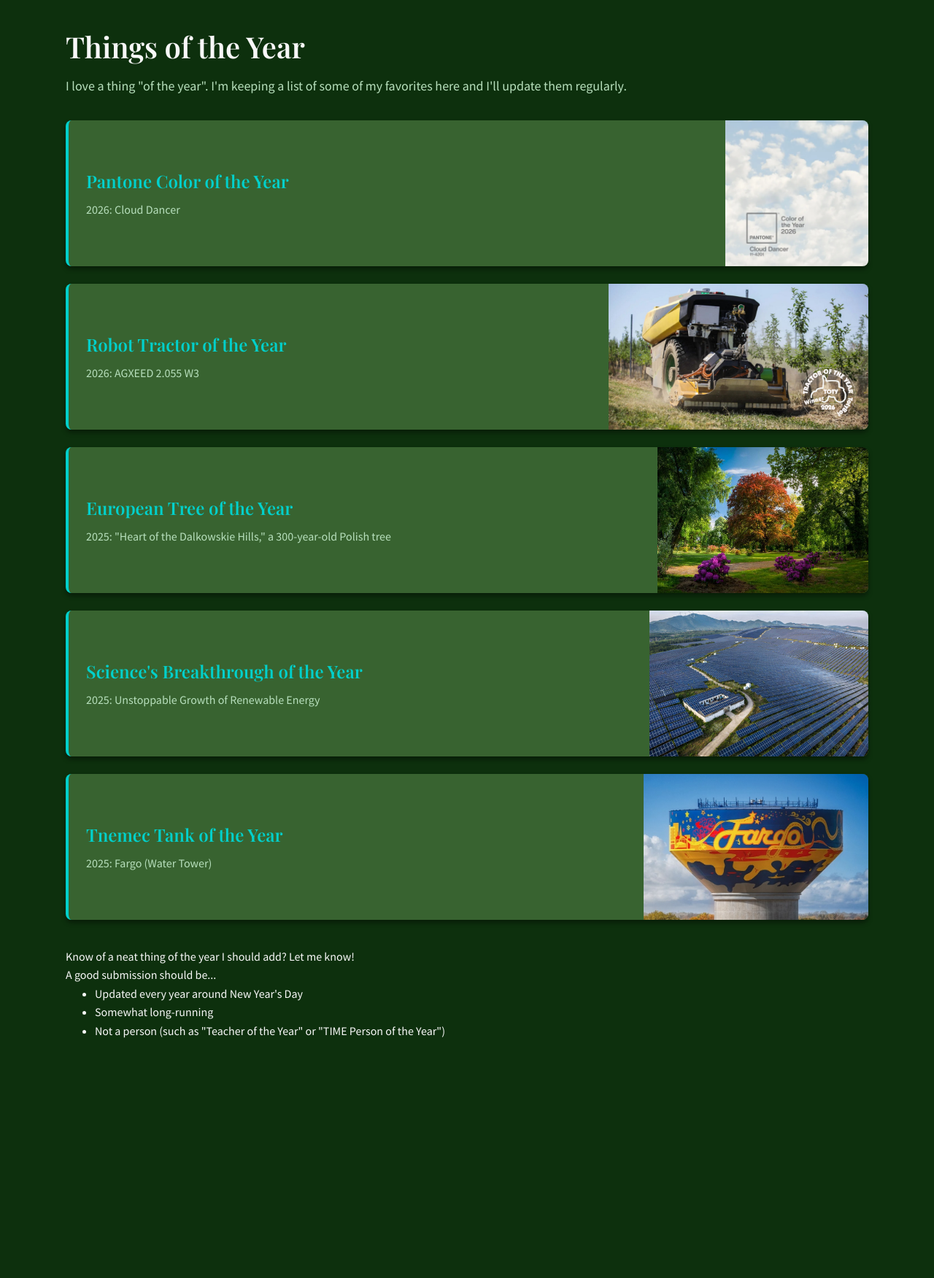
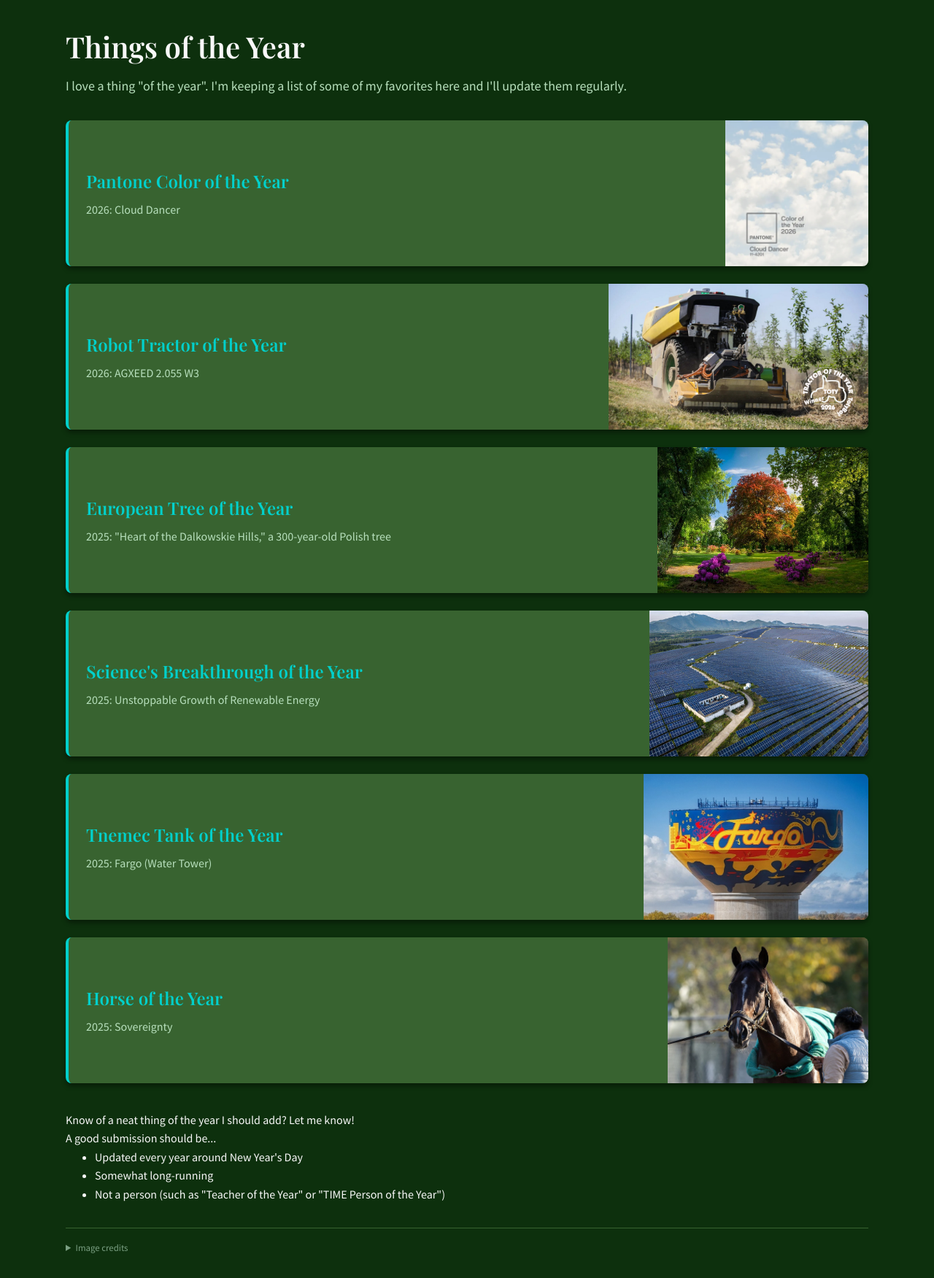
Before and after one commit to prismika/prismika.github.io, a Jekyll site: the page projects/things-of-the-year/index.html, which Jekyll copies as it is, in a window 1280 px wide. Shown: the whole page at 73% size. Built offline with Jekyll 4.4.1, drawn with Linux system fonts in a browser that asks for light colours; before the commit the page ends 1459 px from its top, so only the background shows below that.

Commit message:
Add Horse of the Year. Add photo credits.

```diff
--- a/projects/things-of-the-year/index.html
+++ b/projects/things-of-the-year/index.html
@@ -113,6 +113,34 @@
         .note {
             margin-top: 1cm;
         }
+        .image-credits {
+            margin-top: 2rem;
+            padding-top: 1rem;
+            border-top: 1px solid #386330;
+            font-size: 0.8rem;
+            color: #7a9f82;
+        }
+        .image-credits summary {
+            cursor: pointer;
+            color: #7a9f82;
+            transition: color 0.2s ease;
+        }
+        .image-credits summary:hover {
+            color: #b7dfbc;
+        }
+        .image-credits ul {
+            margin-top: 0.5rem;
+            margin-left: 1.5rem;
+            line-height: 1.8;
+        }
+        .image-credits a {
+            color: #7a9f82;
+            text-decoration: none;
+        }
+        .image-credits a:hover {
+            color: #00d0cb;
+            text-decoration: underline;
+        }
 
         /* Responsive: stack on mobile */
         @media (max-width: 600px) {
@@ -204,6 +232,19 @@
                 </div>
                 <img src="images/tank.jpg" alt="A colorful water tower that says 'Fargo'." height="200">
             </div>
+             <div class="card">
+                <div class="card-content">
+                    <h2 class="card-title">
+                        <a href="https://www.thoroughbreddailynews.com/sovereign-rule-sovereignty-a-runaway-winner-of-hoty-champion-3yo-male/" target="_blank" rel="noopener">
+                            Horse of the Year
+                        </a>
+                    </h2>
+                    <p class="card-description">
+                        2025: Sovereignty
+                    </p>
+                </div>
+                <img src="images/sovereignty.jpg" alt="Close-up of Sovereignty, the race horse." height="200">
+            </div>
         </div>
         <div class="note">
         <p>
@@ -219,6 +260,17 @@
             <li>Not a person (such as "Teacher of the Year" or "TIME Person of the Year")</li>
         </ul>
   </div>
+        <details class="image-credits">
+            <summary>Image credits</summary>
+            <ul>
+                <li>Cloud Dancer: Pantone</li>
+                <li>Robot Tractor: AgXeed</li>
+                <li>European Tree: Marcin Kopij</li>
+                <li>Solar Field: George Steinmetz</li>
+                <li>Fargo Water Tower: Unknown </li>
+                <li>Sovereignty: Sarah Andrew</li>
+            </ul>
+        </details>
     </div>
 </body>
 </html>
```
Also changed, not shown: projects/things-of-the-year/images/sovereignty.jpg (added).
